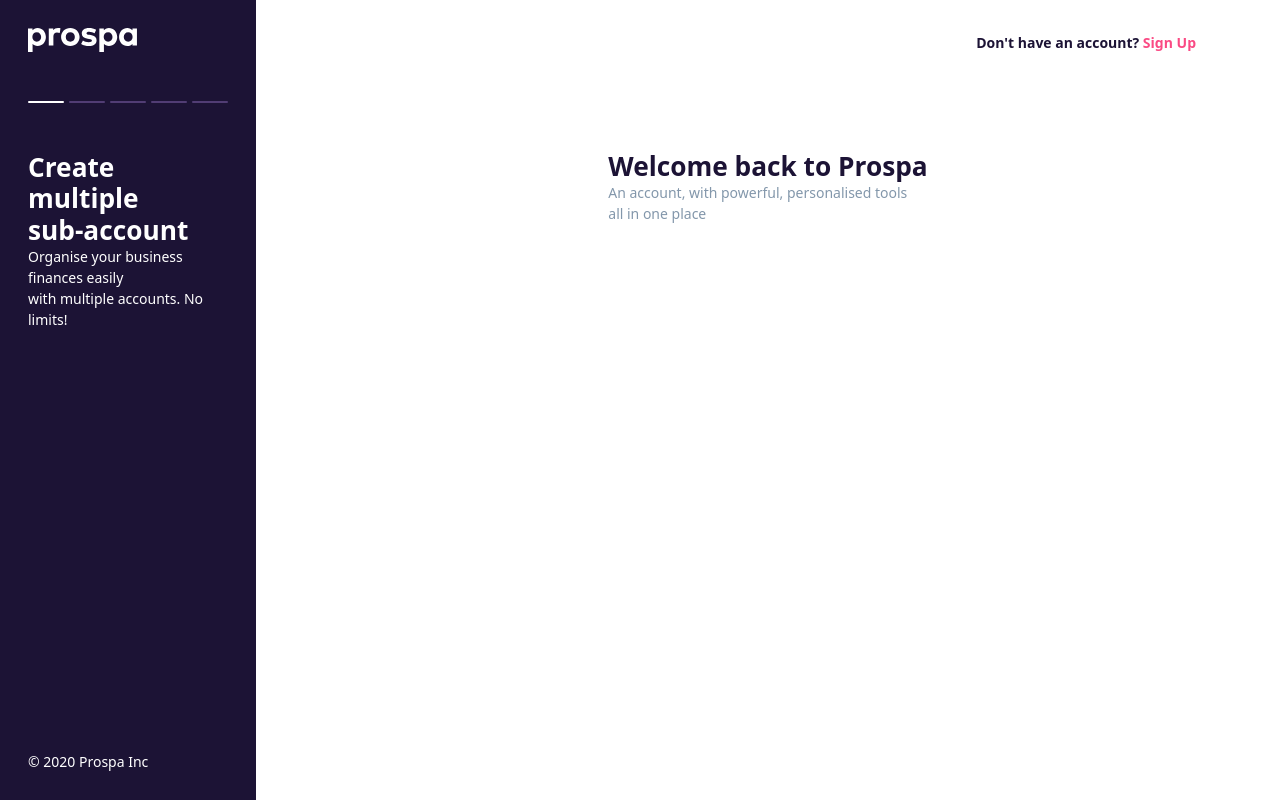
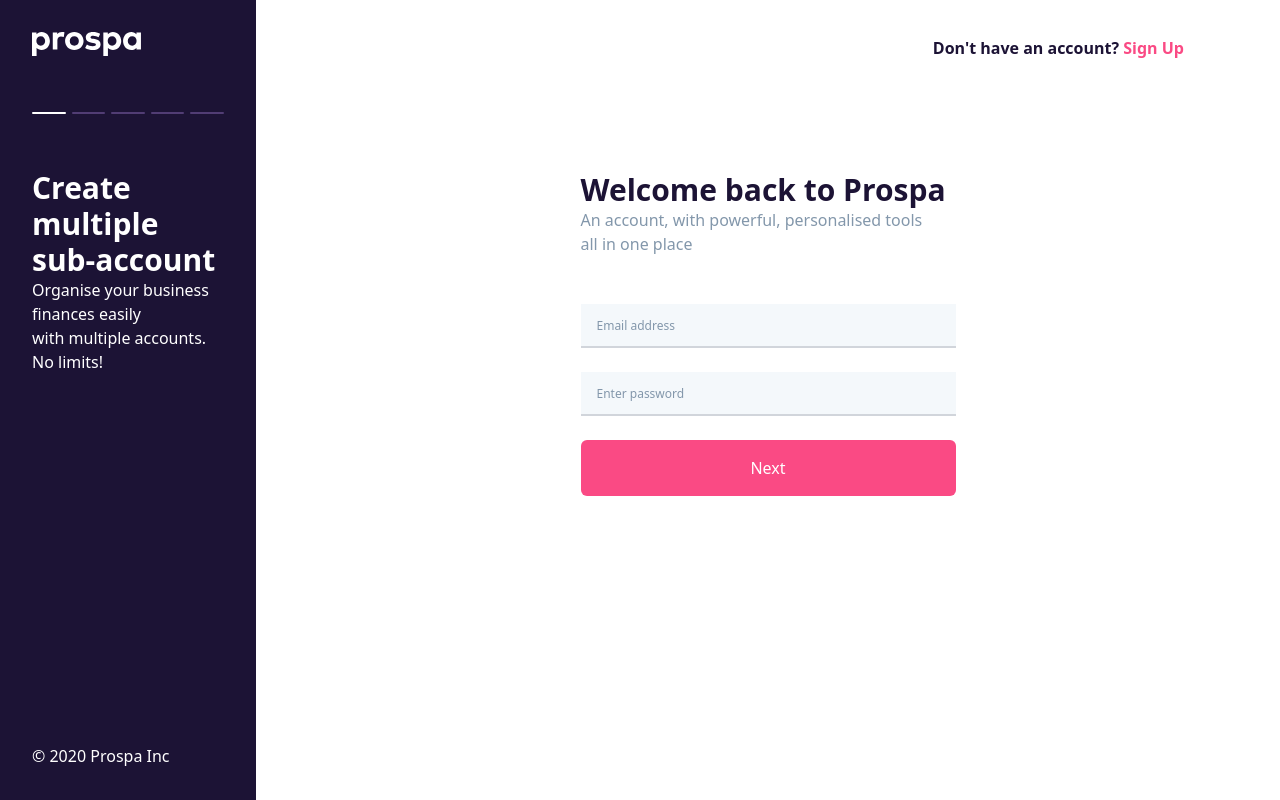
Before and after one commit to samuelkurdz/prospa, a React (Create React App) app: page / in a window 1280 px wide. Built offline with nearby package versions, Linux system fonts and the light colour scheme.

Commit message:
chore: input component

```diff
--- a/package.json
+++ b/package.json
@@ -15,6 +15,7 @@
     "react-router-dom": "^6.1.1",
     "react-scripts": "5.0.0",
     "sass": "^1.45.0",
+    "tailwindcss-border-gradients": "^2.0.3",
     "typescript": "^4.4.2",
     "web-vitals": "^2.1.0"
   },
@@ -43,9 +44,9 @@
     ]
   },
   "devDependencies": {
+    "@types/react-router-dom": "^5.3.2",
     "autoprefixer": "^10.4.0",
     "postcss": "^8.4.5",
-    "@types/react-router-dom": "^5.3.2",
     "tailwindcss": "^3.0.5"
   }
 }
--- a/src/components/Button.tsx
+++ b/src/components/Button.tsx
@@ -1,12 +1,8 @@
 import React, { PropsWithChildren } from "react";
 
-interface ButtonProps {
-  name: string;
-}
-
-const Button = ({ name, children }: PropsWithChildren<ButtonProps>) => {
+const Button = ({ children }: PropsWithChildren<{}>) => {
   return (
-    <button className="bg-primary text-white py-4 px-11 rounded-md">
+    <button className="bg-primary text-white py-4 px-11 rounded-md w-full">
       {children}
     </button>
   )
--- /dev/null
+++ b/src/components/Input.tsx
@@ -0,0 +1,31 @@
+import React, { HTMLInputTypeAttribute } from "react";
+
+type InputProps = {
+  inputName: string;
+  type: HTMLInputTypeAttribute;
+  label: string;
+  required?: boolean;
+};
+
+const Input = ({ inputName, type, label, required }: InputProps) => {
+  return (
+    <div className="relative my-6">
+      <input
+        type={type}
+        id={inputName}
+        name={inputName}
+        required={!!required}
+        placeholder="something some"
+        className="peer h-11 w-full pl-4 text-sm bg-[#F4F8FB] border-b-2 border-gray-300 text-gray-900 placeholder-transparent focus:outline-none focus:input-border-gradient focus:gradient-border-2"
+      />
+      <label
+        htmlFor={inputName}
+        className="absolute left-4 -top-0.5 text-primary text-[10px] transition-all peer-placeholder-shown:text-xs peer-placeholder-shown:text-subText peer-placeholder-shown:top-3.5 peer-focus:-top-0.5 peer-focus:text-primary peer-focus:text-[10px]"
+      >
+        { label }
+      </label>
+    </div>
+  );
+};
+
+export default Input;
--- a/src/index.scss
+++ b/src/index.scss
@@ -12,7 +12,7 @@
 // }
 
 html {
-  font-size: 14px;
+  font-size: 16px;
   @apply text-secondary;
 }
 
@@ -20,29 +20,13 @@
   @apply text-primary;
 }
 
-input:focus ~ label,
-input:not(:placeholder-shown) ~ label,
-textarea:focus ~ label,
-textarea:not(:placeholder-shown) ~ label,
-select:focus ~ label,
-select:not([value='']):valid ~ label {
-  /* @apply transform; scale-75; -translate-y-6; */
-  --tw-translate-x: 0;
-  --tw-translate-y: 0;
-  --tw-rotate: 0;
-  --tw-skew-x: 0;
-  --tw-skew-y: 0;
-  transform: translateX(var(--tw-translate-x)) translateY(var(--tw-translate-y)) rotate(var(--tw-rotate))
-    skewX(var(--tw-skew-x)) skewY(var(--tw-skew-y)) scaleX(var(--tw-scale-x)) scaleY(var(--tw-scale-y));
-  --tw-scale-x: 0.75;
-  --tw-scale-y: 0.75;
-  --tw-translate-y: -1.5rem;
+.input-border-gradient {
+  background: linear-gradient(to right, #F4F8FB, #F4F8FB),
+  linear-gradient(270deg, #00D2FF -8.34%, #7E51FF 50.93%, #FA4A84 106.85%);
+  background-clip: padding-box, border-box;
+  background-origin: padding-box, border-box;
 }
 
-input:focus ~ label,
-select:focus ~ label {
-  /* @apply text-black; left-0; */
-  --tw-text-opacity: 1;
-  color: rgba(0, 0, 0, var(--tw-text-opacity));
-  left: 0px;
+.gradient-border-2 {
+  border-bottom: 2px solid transparent;
 }
--- a/src/pages/login.tsx
+++ b/src/pages/login.tsx
@@ -1,11 +1,12 @@
 import React from "react";
 import { Link } from "react-router-dom";
 import Button from "../components/Button";
+import Input from "../components/Input";
 import Sidebar from "../components/Sidebar";
 
 const Login = () => {
   return (
-    <div className="login grid grid-cols-5 auto-rows-max">
+    <div className="login grid grid-cols-5">
       <Sidebar />
       <div className="col-span-4 h-screen">
         <nav className="flex justify-end pt-9 px-24 font-semibold mb-28">
@@ -14,15 +15,22 @@
           </p>
         </nav>
 
-        <div className="flex justify-center">
-          <div>
-            <h3 className="font-semibold text-3xl">Welcome back to Prospa</h3>
-            <p className="text-subText">
-              An account, with powerful, personalised tools <br />
-              all in one place
-            </p>
+        <section className="flex justify-center">
+          <div className="w-[375px]">
+            <header>
+              <h3 className="font-semibold text-3xl">Welcome back to Prospa</h3>
+              <p className="text-subText">
+                An account, with powerful, personalised tools <br />
+                all in one place
+              </p>
+            </header>
+            <form className="mt-12">
+              <Input inputName="email" type="text" label="Email address" required />
+              <Input inputName="password" type="number" label="Enter password" required/>
+              <Button>Next</Button>
+            </form>
           </div>
-        </div>
+        </section>
       </div>
     </div>
   );
--- a/src/pages/signup.tsx
+++ b/src/pages/signup.tsx
@@ -2,10 +2,11 @@
 import { Link } from "react-router-dom";
 import Button from "../components/Button";
 import Sidebar from "../components/Sidebar";
+import Input from "../components/Input";
 
 const SignUp = () => {
   return (
-    <div className="signup grid grid-cols-5 auto-rows-max">
+    <div className="signup grid grid-cols-5">
       <Sidebar signup />
       <div className="col-span-4 h-screen">
         <nav className="flex justify-end pt-9 px-24 font-semibold mb-28">
@@ -14,25 +15,21 @@
           </p>
         </nav>
 
-        <div className="flex justify-center">
+        <section className="flex justify-center">
+          <div className="w-[375px]">
             <header>
               <h3 className="font-semibold text-3xl">Create your account</h3>
               <p className="text-subText">
                 A short description about account types
               </p>
             </header>
-          <div className="relative z-0 w-full mb-5">
-        <input
-          type="text"
-          name="name"
-          placeholder=" "
-          required
-          className="pt-3 pb-2 block w-full px-0 mt-0 bg-transparent border-0 border-b-2 appearance-none focus:outline-none focus:ring-0 focus:border-black border-gray-200"
-        />
-        <label htmlFor="name" className="absolute duration-300 top-3 -z-1 origin-0 text-gray-500">Enter name</label>
-        <span className="text-sm text-red-600 hidden" id="error">Name is required</span>
+            {/* <form className="mt-12">
+              <Input inputName="User Name" type="text" />
+              <Input inputName="User Phone" type="number" />
+              <Button>Next</Button>
+            </form> */}
           </div>
-        </div>
+        </section>
       </div>
     </div>
   );
--- a/tailwind.config.js
+++ b/tailwind.config.js
@@ -11,6 +11,10 @@
         signup: '#7E51FF'
       }
     },
+    linearBorderGradients: theme => ({
+      colors: theme('colors'),
+      background: theme('colors'),
+      }),
   },
-  plugins: [],
+  plugins: ['tailwindcss-border-gradient-radius'],
 }
```
Also changed, not shown: 1 other file (tests, documents, lock files or other folders). Lines whose indentation alone changed are shown as unchanged.
